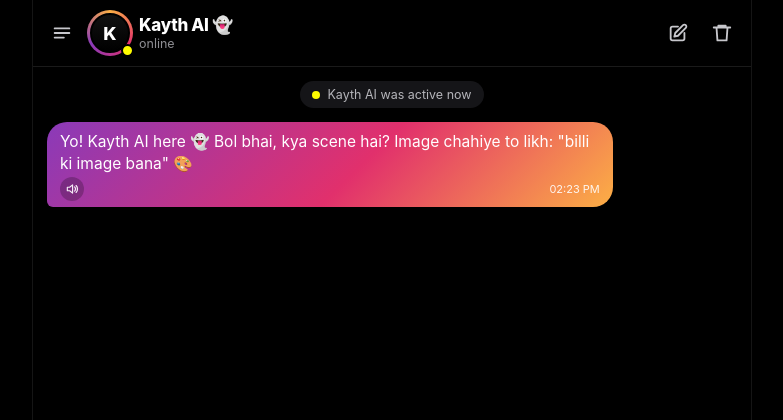
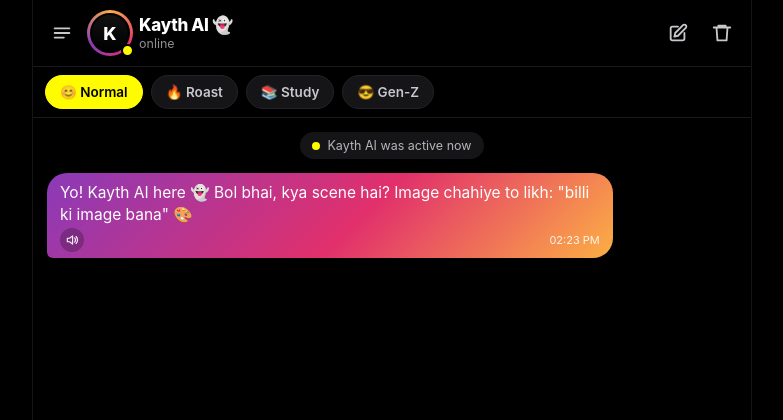
Before and after one commit to dipanshukayth/kayth-ai, a Flask app: page / in a window 1280 px wide. Shown: the top 420 px of the page, without its empty margins (248-1031 px from the left). Run offline with Flask 3, Linux system fonts and the light colour scheme.

Commit message:
Update index.html

```diff
--- a/templates/index.html
+++ b/templates/index.html
@@ -31,6 +31,13 @@ header{display:flex;align-items:center;gap:6px;padding:calc(10px + env(safe-area
 .hbtn{width:38px;height:38px;border-radius:50%;display:grid;place-items:center;color:#c7c7cc}
 .hbtn:active{background:#1c1c1e}
 body.busy .ring::before{animation:spin 1.1s linear infinite}
+
+/* mode bar */
+.modes{display:flex;gap:8px;padding:8px 12px;overflow-x:auto;scrollbar-width:none;border-bottom:1px solid #1a1a1a}
+.modes::-webkit-scrollbar{display:none}
+.mode{flex:none;display:flex;align-items:center;gap:6px;height:34px;padding:0 14px;border-radius:99px;background:var(--card);border:1px solid #232327;color:#c7c7cc;font-size:13.5px;font-weight:600;white-space:nowrap}
+.mode:active{background:#1f1f24}
+.mode.on{background:var(--y);color:#000;border-color:var(--y)}
 
 /* chat */
 #chat{flex:1;overflow-y:auto;padding:12px 14px 6px;scrollbar-width:thin;scrollbar-color:#222 transparent;overscroll-behavior:contain}
@@ -139,6 +146,13 @@ aside.open{transform:none}
     <button class="hbtn" id="clear" aria-label="Clear chat"><svg class="i" viewBox="0 0 24 24"><path d="M3 6h18M8 6V4h8v2M6 6l1 14h10l1-14"/></svg></button>
   </header>
 
+  <nav class="modes" id="modes" aria-label="Mode chuno">
+    <button class="mode" data-mode="normal" aria-pressed="true">😊 Normal</button>
+    <button class="mode" data-mode="roast" aria-pressed="false">🔥 Roast</button>
+    <button class="mode" data-mode="study" aria-pressed="false">📚 Study</button>
+    <button class="mode" data-mode="genz" aria-pressed="false">😎 Gen-Z</button>
+  </nav>
+
   <main id="chat">
     <div class="chip"><i></i>Kayth AI was active now</div>
     <div id="list"></div>
@@ -195,6 +209,26 @@ const DEV_RE = /(इमेज|फोटो|फ़ोटो|तस्वीर|
 const DRAW_RE = /^(draw|paint|sketch|imagine)\b/i;
 const HOWTO_RE = /\b(kaise|how to|how do|explain|samjha|kya hota|kya hai)\b|कैसे/i;
 
+/* ---------- modes (normal / roast / study / genz) ---------- */
+const MKEY = 'kayth_mode_v1';
+const MODE_NAMES = { normal: 'Normal', roast: 'Roast', study: 'Study', genz: 'Gen-Z' };
+let mode = 'normal';
+try { const saved = localStorage.getItem(MKEY); if (MODE_NAMES[saved]) mode = saved; } catch (e) {}
+function setMode(m, announce) {
+  if (!MODE_NAMES[m]) return;
+  mode = m;
+  try { localStorage.setItem(MKEY, m); } catch (e) {}
+  document.querySelectorAll('.mode').forEach(b => {
+    const on = b.dataset.mode === m;
+    b.classList.toggle('on', on); b.setAttribute('aria-pressed', on ? 'true' : 'false');
+  });
+  if (announce) toast(MODE_NAMES[m] + ' mode on ✅');
+}
+$('#modes').addEventListener('click', e => {
+  const b = e.target.closest('.mode'); if (!b || b.dataset.mode === mode) return;
+  setMode(b.dataset.mode, true);
+});
+
 const SKEY = 'kayth_chats_v2';
 const uid = () => Date.now().toString(36) + Math.random().toString(36).slice(2, 6);
 const newChatObj = () => ({ id: uid(), title: 'New chat', t: Date.now(), custom: false, msgs: [] });
@@ -223,6 +257,8 @@ const toBottom = () => chatEl.scrollTo({ top: chatEl.scrollHeight, behavior: 'sm
 
 let toastT;
 function toast(t) { toastEl.textContent = t; toastEl.classList.add('show'); clearTimeout(toastT); toastT = setTimeout(() => toastEl.classList.remove('show'), 2400); }
+
+setMode(mode, false);
 
 /* ---------- render ---------- */
 function setTicks(el, s) { el.className = 'tk ' + s; el.innerHTML = s === 'sent' ? TICK1 : TICK2; }
@@ -297,7 +333,7 @@ async function send(text) {
 
   let reply = '', gen = null;
   try {
-    const res = await fetch(imgReq ? '/image' : '/chat', { method: 'POST', headers: { 'Content-Type': 'application/json' }, body: JSON.stringify(imgReq ? { message: text.replace(SLASH_RE, '') } : { message: text, history, image, file: att }) });
+    const res = await fetch(imgReq ? '/image' : '/chat', { method: 'POST', headers: { 'Content-Type': 'application/json' }, body: JSON.stringify(imgReq ? { message: text.replace(SLASH_RE, '') } : { message: text, history, image, file: att, mode }) });
     const d = await res.json(); reply = d.reply || ''; if (d.url) gen = { url: d.url, prompt: d.prompt || '' };
     if (d.err) console.warn('Kayth AI error:', d.err);
   } catch (e) {}
```
